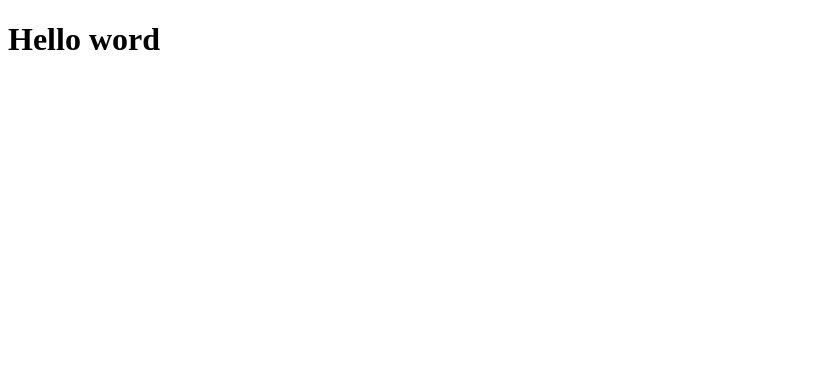
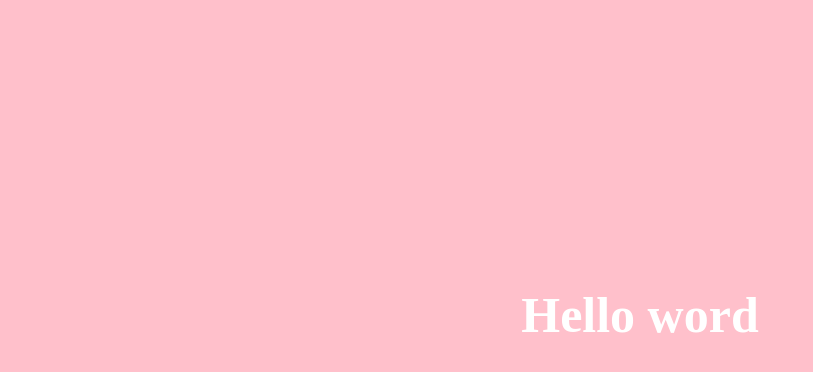
Before and after one commit to GeeketteMind/Test, a plain HTML site: page index.html in a window 1280 px wide. Shown: the whole page, without its empty margins (0-813 px from the left). Drawn offline with Linux system fonts and the light colour scheme.

Commit message:
pink bachground branch ann a background to the web page

```diff
--- a/index.html
+++ b/index.html
@@ -2,6 +2,19 @@
 <html>
 <head>
 	<title>My first git</title>
+
+	<style type="text/css">
+	  body{
+	  	background: pink;
+	  }
+		h1{
+			font-size: 50px;
+			text-align: center;
+			padding-top:20%;
+			color:#fff;
+		}
+
+	</style>
 </head>
 <body>
 
```
